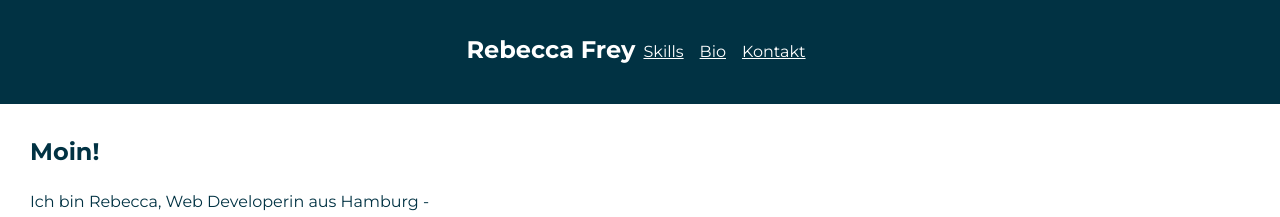
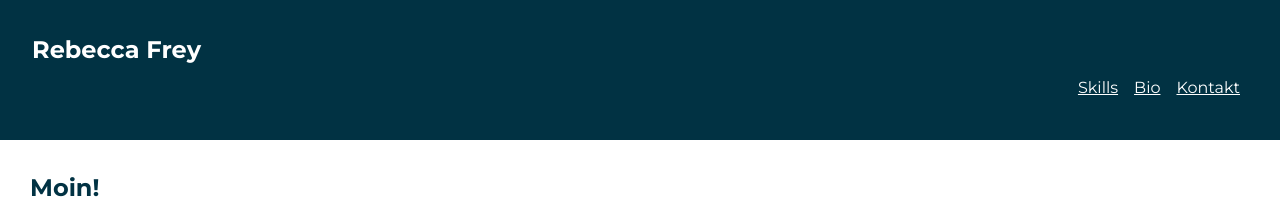
Before and after one commit to rebeccafrey/personal-website, a website: page docs/index.html in a window 1280 px wide. Shown: the top 217 px of the page. Drawn offline with Linux system fonts and the light colour scheme.

Commit message:
Add further media queries

```diff
--- a/docs/index.html
+++ b/docs/index.html
@@ -16,9 +16,11 @@
       <header class="color__invert">
         <nav>
           <h1 class="header__heading">Rebecca Frey</h1>
+          <section class="nav__links">
             <a class="link link__header" href="#skills">Skills</a>
             <a class="link link__header" href="#bio">Bio</a>
             <a class="link link__header" href="#contact">Kontakt</a>
+          </section>
         </nav>
       </header>
 
@@ -142,65 +144,10 @@
               </ul>
             </section>
           </section>
-
-          <!-- <section id="bio">
-          <h2 class="main mt-20">Bio</h2>
-          <hr class="line" />
-          <section class="bio__work">
-            <h3 class="mb-20 mt-20">Berufserfahrung</h3>
-            <h4 class="bio">
-              08/2017-11/2019 - System1 Research GmbH - Hamburg
-            </h4>
-            <ul class="bio bio__item">
-              <li>Client Manager</li>
-            </ul>
-            <h4 class="bio">10/2012-16/2017 - Ipsos GmbH - Hamburg</h4>
-            <ul class="bio bio__item">
-              <li>Research Executive</li>
-            </ul>
-            <h4 class="bio">02/2012-06/2012 - SMS Siemag AG - Düsseldorf</h4>
-            <ul class="bio bio__item">
-              <li>
-                Studentische Hilfskraft Marketingabteilung / Bachelorearbeit
-              </li>
-            </ul>
-            <h4 class="bio">
-              01/2011-04/2011 - B. Braun Melsungen AG - Melsungen
-            </h4>
-            <ul class="bio bio__item">
-              <li>Praktikantin Stabsabteilung Unternehmenskommunikation</li>
-            </ul>
-            <h4 class="bio">07/2007-07/2008 - Karen Hughes, Whaddon, UK</h4>
-            <ul class="bio bio__item">
-              <li>Au Pair</li>
-            </ul>
-            <br />
-          </section>
-          <section class="bio__school">
-            <h3 class="mb-20 mt-20">Ausbildung</h3>
-            <h4 class="bio">03/2020-05/2020 - neuefische - Hamburg</h4>
-            <ul class="bio bio__item">
-              <li>Bootcamp Ausbildung zum Web Developer</li>
-            </ul>
-            <h4 class="bio">
-              09/2008-06/2012 - Stenden Hogeschool Emmen - Niederlande
-            </h4>
-            <ul class="bio bio__item">
-              <li>Bachelor of Commerce</li>
-              <li>
-                International Business and Languages, International Marketing
-                and Cross-Cultural Management
-              </li>
-              <li>
-                Auslandssemester an der BI Norwegian Business School, Oslo -
-                Norwegen (08/2010-12/2010)
-              </li>
-            </ul>
-          </section>
-         -->
         </section>
 
         <section id="contact" class="contact">
+          <section class="contact__direct">
             <h2 class="main color__invert mt-20">
               Kontaktier mich doch einfach...
             </h2>
@@ -212,6 +159,8 @@
               href="mailto:rebecca.frey101@gmail.com?subject=Moin!"
               >oder per Mail!</a
             >
+          </section>
+          <section class="contact__direct">
             <h3 class="main color__invert mt-20">Oder folge mir auf:</h3>
             <a
               class="link link__contact"
@@ -232,8 +181,8 @@
               >LinkedIn</a
             >
           </section>
+        </section>
       </main>
-
       <footer class="footer">&copy;Rebecca Frey 2020</footer>
     </div>
   </body>
--- a/scss/_footer.scss
+++ b/scss/_footer.scss
@@ -1,3 +1,7 @@
 .footer {
   text-align: center;
+
+  @media (min-width: 650px) {
+    padding-bottom: 16px;
+  }
 }
--- a/scss/_header.scss
+++ b/scss/_header.scss
@@ -7,18 +7,14 @@
 }
 
 @media (min-width: 650px) {
-  nav {
-    display: inline-flex;
-    flex-direction: row;
-    // name und links nach rechts und links verschieben funktioniert nicht
-    justify-items: flex-start;
-
-    .header__heading {
-      align-content: flex-start;
-    }
-
-    .link__header {
-      align-self: flex-end;
-    }
+  .header__heading {
+    display: flex;
+    justify-content: flex-start;
+    align-content: baseline;
+  }
+  .nav__links {
+    display: flex;
+    justify-content: flex-end;
+    align-content: baseline;
   }
 }
--- a/scss/_main.scss
+++ b/scss/_main.scss
@@ -1,6 +1,6 @@
 main {
   color: var(--primary);
-  padding: 15px;
+  padding: 16px;
   @media (min-width: 650px) {
     padding: 30px;
   }
@@ -29,6 +29,10 @@ img {
   text-align: center;
   background-color: var(--primary);
   padding-bottom: 20px;
+  @media (min-width: 650px) {
+    display: flex;
+    justify-content: space-around;
+  }
 }
 
 .link__contact {
--- a/scss/_skills.scss
+++ b/scss/_skills.scss
@@ -19,7 +19,7 @@
 
 .bio__item {
   margin-bottom: 10px;
-  margin-left: 30px;
+  margin-left: 15px;
 }
 
 @media (min-width: 650px) {
```
Also changed, not shown: docs/styles.css, 1 other file. Lines whose indentation alone changed are shown as unchanged.
